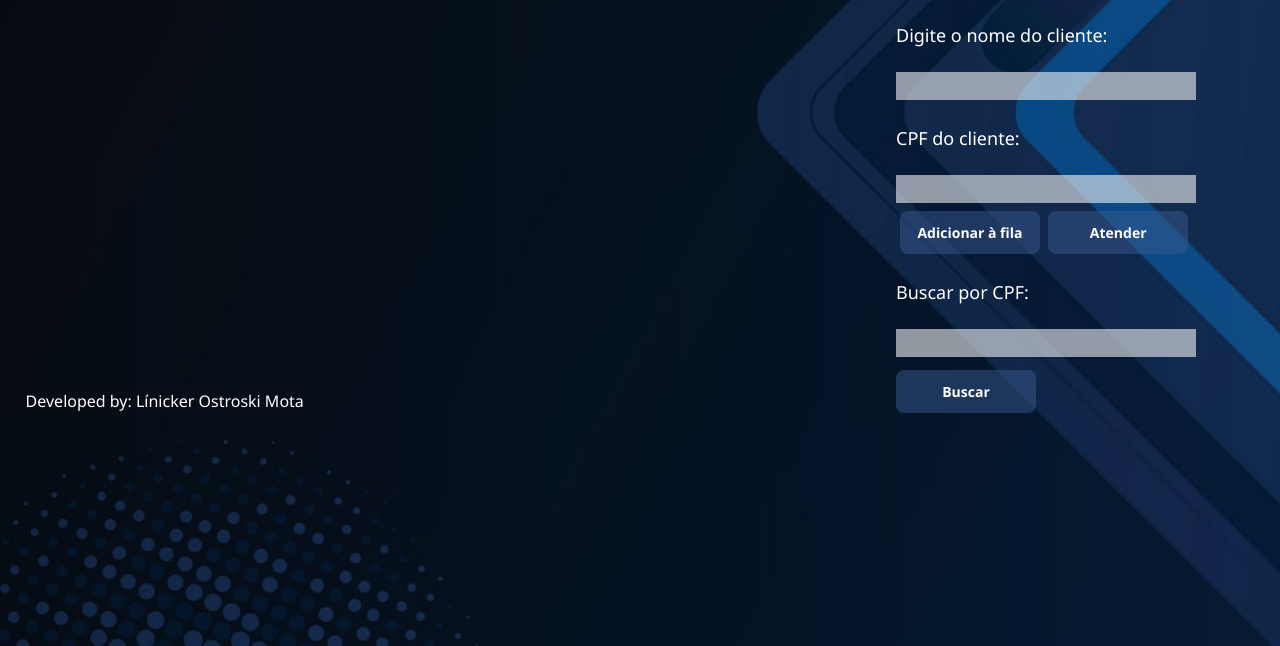
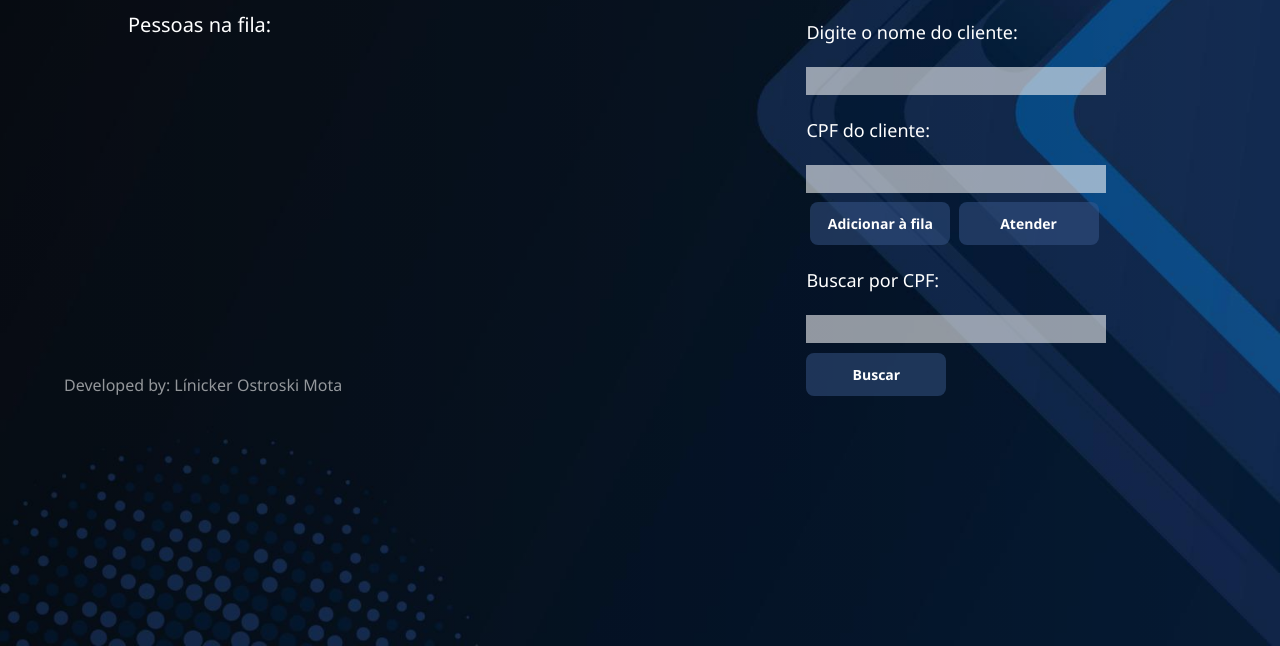
Before and after one commit to LinickerOstroski/Queues-in-JavaScripot, a plain HTML site: page index.html in a window 1280 px wide. Shown: the part 154-800 px from the top of the page. Drawn offline with Linux system fonts and the light colour scheme.

Commit message:
melhorias no css

```diff
--- a/index.html
+++ b/index.html
@@ -1,3 +1,4 @@
+
 <!DOCTYPE html>
 <html>
 
@@ -23,6 +24,7 @@
       <h3>Fila em JavaScript</h3>
     </div>
 
+    <p class="listaCabecario">Pessoas na fila:</p>
     <div class="lista">
       <ul id="listFila"></ul>
     </div>
--- a/style.css
+++ b/style.css
@@ -26,10 +26,18 @@
 }
 
 
+.listaCabecario{
+	position: absolute;
+	left: 10%;
+	top: 30%;
+	flex-grow: 0;
+	color: white;
+	font-size: 20px;
+}
 .lista {
 	position: absolute;
 	left: 10%;
-	top: 30%;
+	top: 35%;
 	flex-grow: 0;
 	color: white;
 
@@ -40,8 +48,8 @@
 .formulario button,
 .formulario ul {
 	display: inline-block;
-	margin-left: 70%;
-	margin-top: 2%;
+	margin-left: 63%;
+	margin-top: 1.8%;
 }
 
 .txt {
@@ -65,11 +73,8 @@
 	margin-top: 5%;
 }
 
-.fila {
-	color: rgb(255, 255, 255);
-	margin-top: 20px;
-	margin-left: 60px;
-	margin-top: 20px;
+.lista{
+	font-size: 18px;
 }
 
 .botao {
@@ -86,7 +91,7 @@
 }
 
 .botoes {
-	margin-left: 70%;
+	margin-left: 63%;
 }
 
 .botoes button {
@@ -114,7 +119,7 @@
 
 p {
 	position: absolute;
-	color: white;
+	color: rgba(255, 255, 255, 0.568);
 	top:96%;
-	left: 2%;
+	left: 5%;
 }
```
